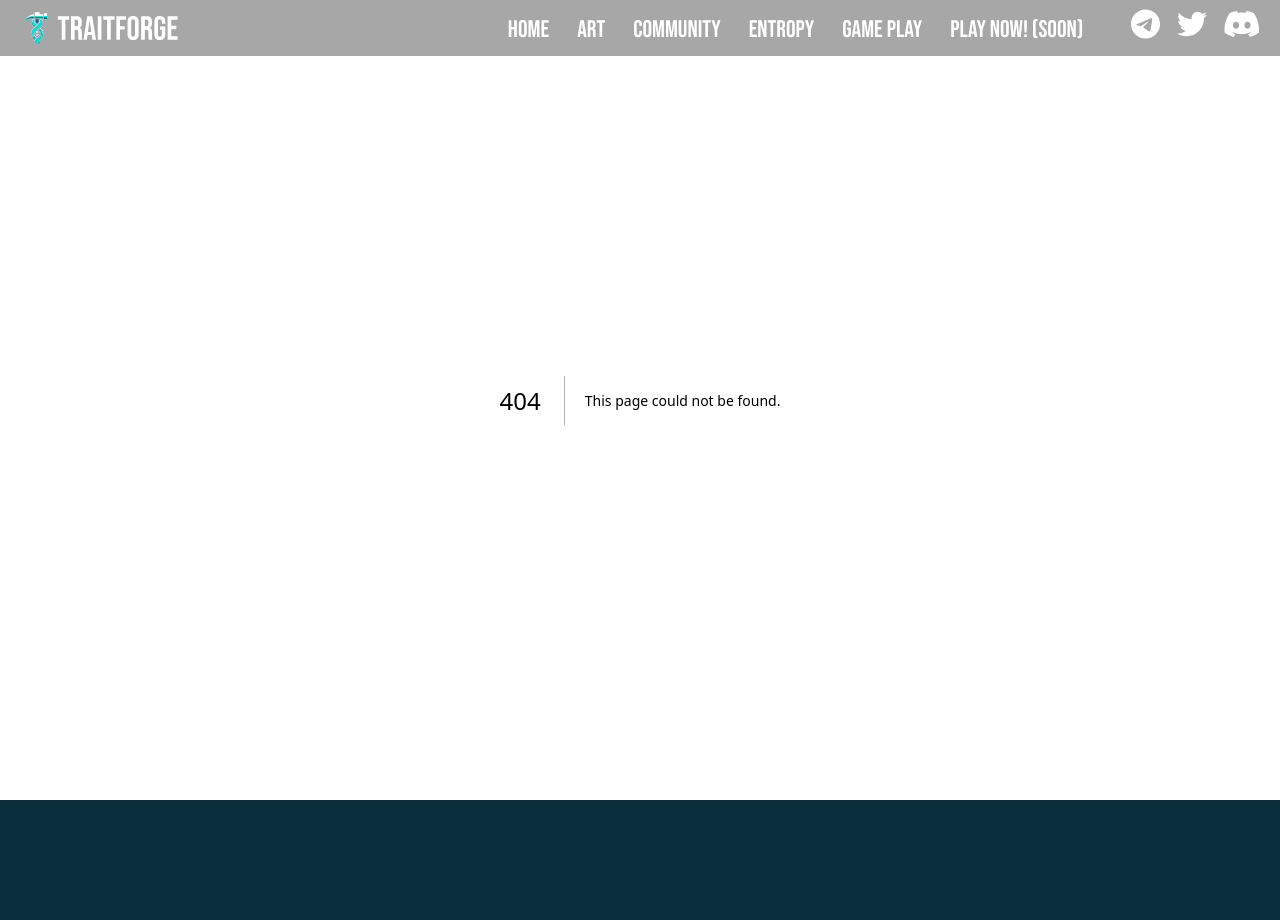
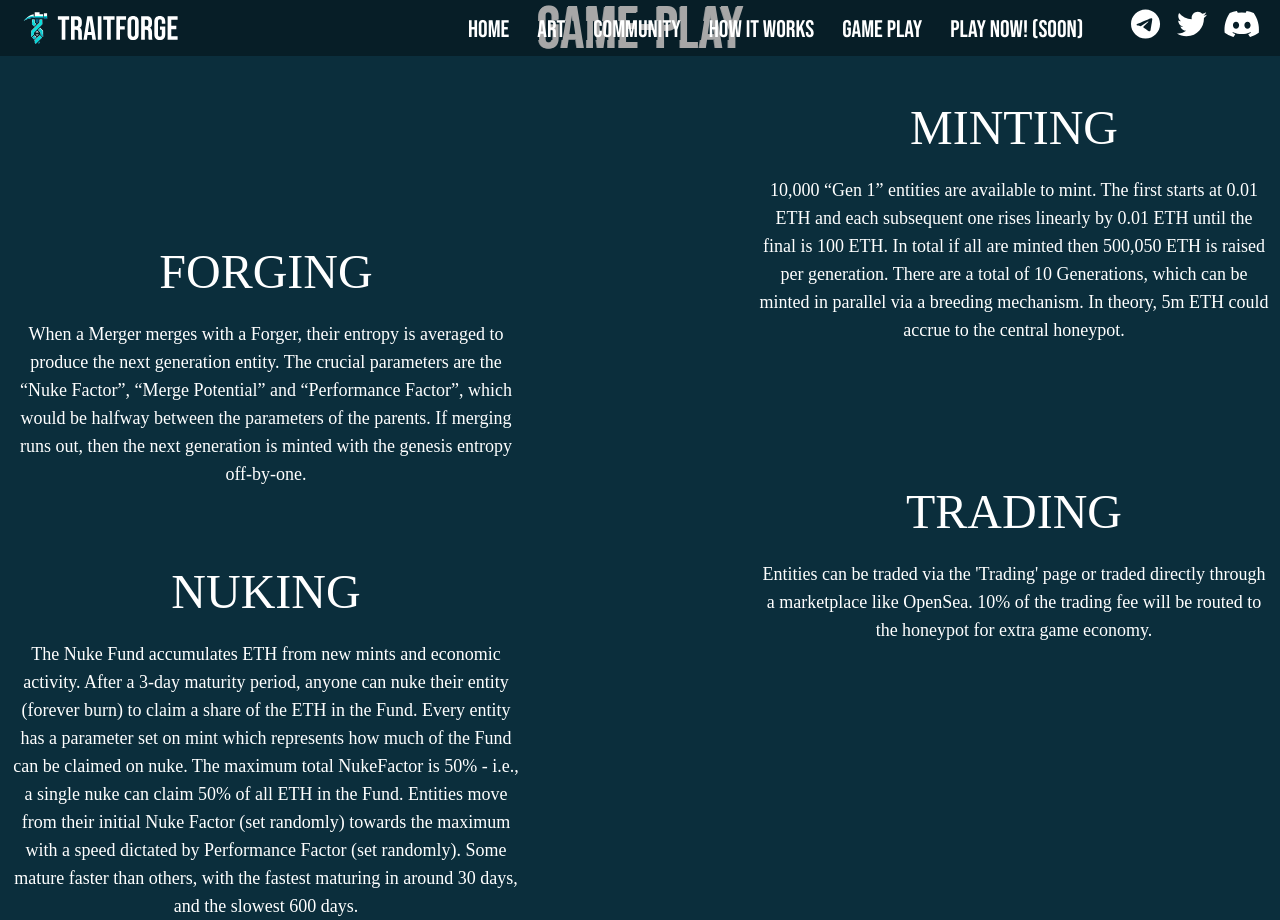
Before and after one commit to TraitForge/TraitForge.info, a Next.js app: page /gameplaypage in a window 1280 px wide. Before the commit this address had no page. Before the commit the page ends 800 px from the top, so only its background shows below. Built offline with nearby package versions, Linux system fonts and the light colour scheme; a web font is replaced by a local one.

Commit message:
new page links

```diff
--- a/components/ui/Navbar/index.js
+++ b/components/ui/Navbar/index.js
@@ -42,7 +42,7 @@ const Navbar = () => {
                {link.text}
              </a>
           ) : (
-                  <a href={link.url} onClick={(e) => handleScroll(e, link.anchor)}>{link.text}</a>
+             <a href={link.url}>{link.text}</a>
         )}
           </li>
          ))}
--- a/lib/links.js
+++ b/lib/links.js
@@ -1,12 +1,12 @@
 import { faDiscord, faTwitter, faTelegram  } from '@fortawesome/free-brands-svg-icons';
 
 export const links = [
-    { url: '/', text: 'HOME', anchor: 'index' },
-    { url: '/#art', text: 'ART', anchor: 'Art' },
-    { url: '/#community', text: 'COMMUNITY', anchor: 'Community' },
-    { url: '/#entropy', text: 'ENTROPY', anchor: 'Entropy' },
-    { url: '/#gameplay', text: 'GAME PLAY', anchor: 'Gameplay' },
-    { text: 'PLAY NOW! (soon)', external: true },
+  { url: '/', text: 'HOME' },
+  { url: '/artpage', text: 'ART' },
+  { url: '/communitypage', text: 'COMMUNITY' },
+  { url: '/mechanicspage', text: 'HOW IT WORKS' },
+  { url: '/gameplaypage', text: 'GAME PLAY' },
+  { url: '/', text: 'PLAY NOW! (soon)', external: true },
   ];
 
   export const mediaLinks = [
--- a/package.json
+++ b/package.json
@@ -16,8 +16,10 @@
     "framer-motion": "^11.1.8",
     "gsap": "^3.12.5",
     "next": "14.2.3",
+    "prettier": "^3.2.5",
     "react": "^18",
     "react-dom": "^18",
+    "react-intersection-observer": "^9.10.2",
     "react-scroll": "^1.9.0",
     "sass": "^1.76.0"
   },
--- a/pages/art.js
+++ b/pages/art.js
@@ -1,14 +1,26 @@
 import styles from '../styles/art.module.scss';
 
 const Art = () => {
+
+    const openArtPage = () => {
+        window.location.href = '/artpage';
+    }
     return (
         <div className="flex w-10/12 flex-row content-center justify-center">
             <div className="flex w-8/12 flex-col items-center text-center justify-center">
                 <div className="flex flex-row gap-2">
                 <h1 className="headers text-4xl mt-4 mb-6" title="discover the"> DISCOVER THE </h1><h1 className={`headers text-4xl mt-4 mb-6 ${styles.span}`} title="art collection"> ART COLLECTION</h1>
                 </div>
-                <div className="w-10/12 mx-auto justify-center content-center"> Explore our curated art collection and immerse yourself in a world of unique entities crafted by creators like you. Whether you're a collector seeking rare finds or an artist looking for inspiration, our collection offers something for everyone. </div>
-                <object className="mt-5 mx-auto" type="image/svg+xml" data="/images/explore.svg" width="350" height="100"></object>
+                <div className="w-10/12 mx-auto justify-center content-center"> Explore our curated art collection and immerse yourself in a world of unique entities crafted by creators like you.
+                 Whether you're a collector seeking rare finds or an artist looking for inspiration, our collection offers something for everyone. </div>
+                 <div className="svg-buttons items-center justify-center h-20 mt-5 relative">
+            <object className=" mx-auto" type="image/svg+xml" data="/images/explore.svg" width="350" height="100" />
+            <svg className="absolute inset-0 w-full h-full z-10" onClick={openArtPage}>
+                <g>
+                    <rect className="btn" x="0" y="0" width="120%" height="100%" />
+                </g>
+            </svg>
+        </div>
             </div>
             <div className="flex w-6/12 content-center gap-1 rounded border justify-center">
                 <div className=" flex">
--- /dev/null
+++ b/pages/artpage.js
@@ -0,0 +1,11 @@
+import styles from '../styles/art.module.scss';
+
+const ArtPage = () => {
+    return (
+        <div className="flex mt-20 flex-row content-center justify-center">
+          <h1 className="text-3xl"> CONTENT HERE</h1>
+        </div>
+    );
+}
+
+export default ArtPage;
--- a/pages/community.js
+++ b/pages/community.js
@@ -4,10 +4,10 @@ const Community = () => {
     return (
         <div className="flex flex-col justify-center items-center w-screen">
             <h1 className="headers text-5xl my-6" title="JOIN THE COMMUNITY"> JOIN THE COMMUNITY </h1>
-            <div className="text-3xl w-6/12">
+            <div className="text-3xl text-center w-6/12">
             Connect with us on Twitter and Discord to stay updated and engage with fellow creators and collectors.
             </div>
-            <object type="image/svg+xml" data="/images/joinnow.svg" width="300" height="100"></object>
+            <object className="svg-buttons" type="image/svg+xml" data="/images/joinnow.svg" width="300" height="100"></object>
         </div>
     )
 }
--- /dev/null
+++ b/pages/communitypage.js
@@ -0,0 +1,11 @@
+
+const CommunityPage = () => {
+
+    return (
+        <div className="flex mt-10 flex-col justify-center items-center w-screen">
+            <h1 className="text-3xl"> CONTENT HERE</h1>
+        </div>
+    )
+}
+
+export default CommunityPage;
--- /dev/null
+++ b/pages/gameplaypage.js
@@ -0,0 +1,53 @@
+import React from 'react';
+import styles from '../styles/gameplay.module.scss';
+
+const GameplayPage = () => {
+  return (
+    <div className='h-screen w-screen flex flex-col items-center'>
+      <h1 className="headers text-6xl" title="GAME-PLAY">GAME-PLAY</h1>
+
+      <div className={styles.mintContainer}>
+        <h1 className="text-5xl my-6"> MINTING </h1>
+        <div className="text-lg">
+          10,000 “Gen 1” entities are available to mint.
+          The first starts at 0.01 ETH and each subsequent one rises linearly by 0.01 ETH until the final is 100 ETH.
+          In total if all are minted then 500,050 ETH is raised per generation.
+          There are a total of 10 Generations, which can be minted in parallel via a breeding mechanism.
+          In theory, 5m ETH could accrue to the central honeypot.
+        </div>
+      </div>
+
+      <div className={styles.forgingContainer}>
+        <h1 className="text-5xl my-6"> FORGING </h1>
+        <div className="text-lg">
+          When a Merger merges with a Forger, their entropy is averaged to produce the next generation entity.
+          The crucial parameters are the “Nuke Factor”, “Merge Potential” and “Performance Factor”,
+          which would be halfway between the parameters of the parents.
+          If merging runs out, then the next generation is minted with the genesis entropy off-by-one.
+        </div>
+      </div>
+
+      <div className={styles.tradingContainer}>
+        <h1 className="text-5xl my-6"> TRADING </h1>
+        <div className="text-lg">
+          Entities can be traded via the 'Trading' page or traded directly through a marketplace like OpenSea.
+          10% of the trading fee will be routed to the honeypot for extra game economy.
+        </div>
+      </div>
+
+      <div className={styles.nukingContainer}>
+        <h1 className="text-5xl my-6"> NUKING </h1>
+        <div className="text-lg">
+          The Nuke Fund accumulates ETH from new mints and economic activity.
+          After a 3-day maturity period, anyone can nuke their entity (forever burn) to claim a share of the ETH in the Fund.
+          Every entity has a parameter set on mint which represents how much of the Fund can be claimed on nuke.
+          The maximum total NukeFactor is 50% - i.e., a single nuke can claim 50% of all ETH in the Fund.
+          Entities move from their initial Nuke Factor (set randomly) towards the maximum with a speed dictated by Performance Factor (set randomly).
+          Some mature faster than others, with the fastest maturing in around 30 days, and the slowest 600 days.
+        </div>
+      </div>
+    </div>
+  );
+}
+
+export default GameplayPage;
--- a/pages/index.js
+++ b/pages/index.js
@@ -5,8 +5,6 @@ import Playnow from './playnow'
 import Art from './art';
 import TraitforgeIntro from './TraitforgeIntro';
 import Community from './community';
-import Gameplay from './gameplay';
-import Entropy from './entropy';
 
 import { motion } from "framer-motion"
 
@@ -119,12 +117,6 @@ const Home = () => {
       <section className="page5" id="Community">
       <Community/>
       </section>
-      <section className="page6" id="Entropy">
-      <Entropy/>
-      </section>
-      <section className="page7" id="Gameplay">
-      <Gameplay/>
-      </section>
     </div>
   );
 };
--- /dev/null
+++ b/pages/mechanicspage.js
@@ -0,0 +1,47 @@
+const GameMechanics = () => {
+    return (
+   <div className="flex flex-col justify-center items-center">
+     <h1 className="headers text-4xl mt-4 mb-12 flex flex-col justify-center" title="ENTROPY:">ENTROPY:</h1>
+      <div className="text-center gap-5">
+      <span className="m-5 text-3xl"> We use a process called token entropy to ensure each entity generated is completely unique. This process involves several steps: </span>
+        <div className="text-center gap-5 mb-5">
+          <span className="m-5 text-xl">Entropy Generation: We have a smart contract called EntropyGenerator that creates 770 UINT256 slots. Each slot is filled by an indexing block number and uses the keccak256 hash algorithm to generate a random uint256 slot. Each UINT256 is a 78-digit number.</span>
+        </div>
+
+        <div className="text-center gap-5 mb-5">
+          <span className="m-5 text-xl">Entropy Indexing: To create 10,000 unique entities per generation, we extract 6-digit entropies from each UINT256 slot, giving us 13 entropies per slot (13 x 770 = 10,010 random entropies). These entropies are in the format of 916638, 825738, 0716832, for instance.</span>
+        </div>
+
+        <div className="text-center gap-5 mb-5">
+          <span className="m-5 text-xl">Immutable Slots: These entropies are written during deployment and remain immutable to prevent manipulation by miners or other parties.</span>
+        </div>
+
+        <div className="text-center gap-5 mb-5">
+          <span className="m-5 text-xl">Entity Parameters Derivation: We derive entity parameters such as initialNukeFactor, performanceFactor, forgePotential, and role (forger or merger) by indexing digits from the 6-digit entropy.</span>
+        </div>
+
+        <div className="text-center gap-5 mb-5">
+          <span className="m-5 text-xl">InitialNukeFactor is calculated as entropy divided by 4, entropy(999999/4=249999) gives a percentage of 24.9%.</span>
+        </div>
+
+        <div className="text-center gap-5 mb-5">
+          <span className="m-5 text-xl">Role (forger or merger) is determined by checking if entropy % 3 equals 0.</span>
+        </div>
+
+        <div className="text-center gap-5 mb-5">
+          <span className="m-5 text-xl">PerformanceFactor is calculated as entropy % 10, for example, 123456 would result in a performance factor of 6x.</span>
+        </div>
+
+        <div className="text-center gap-5 mb-5">
+          <span className="m-5 text-xl">ForgePotential is determined by a specific digit from the entropy, like the fifth digit in 123456 resulting in 5x per year.</span>
+        </div>
+
+        <div className="text-center gap-5 mb-5">
+          <span className="m-5 text-xl">Airdrop Allocation: The allocation of tokens during an airdrop is based on the entropy of the entities you minted or forged. Higher entropy entities (e.g., 961783, 897551, 988976) receive more tokens compared to lower entropy entities (e.g., 147835, 572753, 145773).</span>
+        </div>
+      </div>
+    </div>
+    );
+  };
+
+  export default GameMechanics;
--- a/pages/playnow.js
+++ b/pages/playnow.js
@@ -14,7 +14,7 @@ const Playnow = () => {
             Unleash your creativity and dive into a realm where you can mint,
             nuke, and forge unique entities from an expansive collection of possibilities.
             </div>
-            <object onClick={linkToGame} className={styles.playnowbutton} type="image/svg+xml" data="/images/playnow.svg" width="300" height="150"></object>
+            <object onClick={linkToGame} className={styles.playnowbutton} class="svg-buttons" type="image/svg+xml" data="/images/playnow.svg" width="300" height="150"></object>
         </div>
     )
 }
--- a/styles/index.css
+++ b/styles/index.css
@@ -190,3 +190,17 @@ html::-webkit-scrollbar-thumb {
   align-items: center;
   z-index: 1000;
 }
+
+.btn {
+  stroke:#fff;
+  fill:#fff;
+  fill-opacity:0;
+  stroke-opacity:0;
+  z-index: 10000;
+  width: 100%;
+  height: auto;
+}
+
+.svg-buttons:hover {
+transform: scale(1.05);
+}
```
Also changed, not shown: 1 other file (tests, documents, lock files or other folders). Lines whose indentation alone changed are shown as unchanged.
